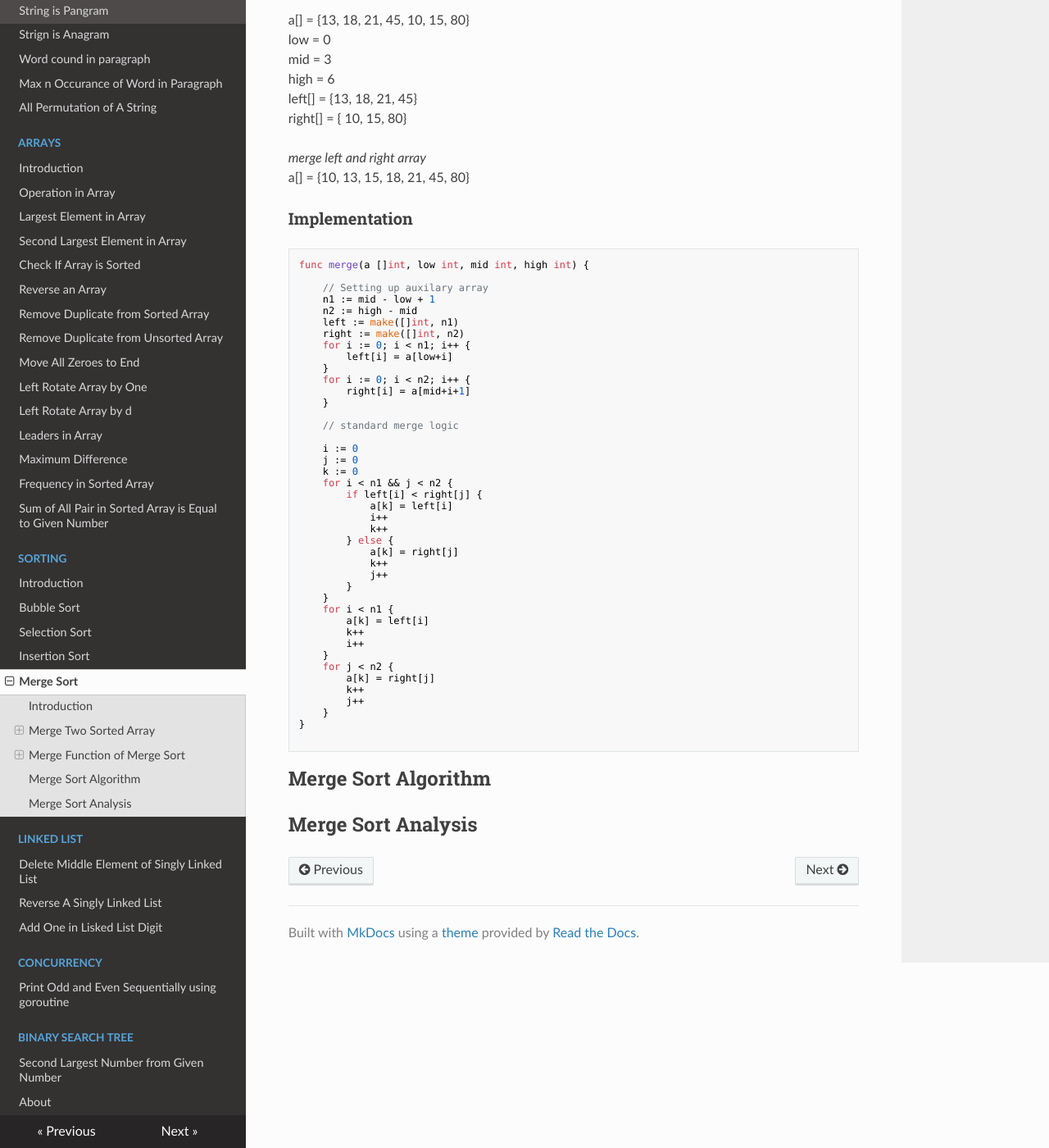
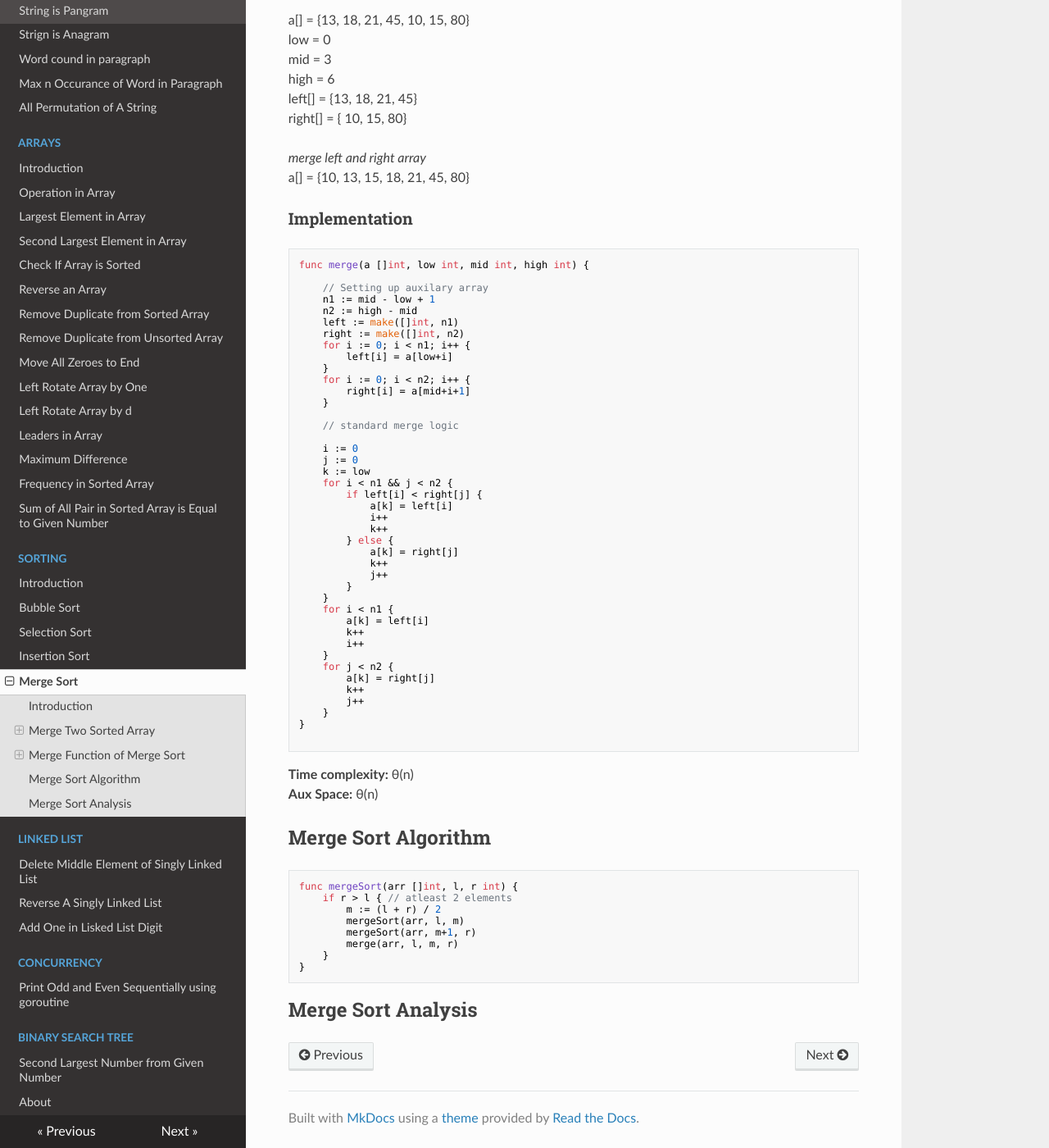
Before and after one commit to prithvipal/golang-dsa, an MkDocs documentation site: the page built from docs/sorting/merge_sort.md, in a window 1280 px wide and 1400 px high, scrolled down 3560 px. Shown: the whole window at 82% size. Built offline with MkDocs 1.6.1, drawn with Linux system fonts in a browser that asks for light colours; nearby versions of some CDN libraries.

Commit message:
merge sort algo

````diff
--- a/docs/sorting/merge_sort.md
+++ b/docs/sorting/merge_sort.md
@@ -192,7 +192,7 @@ func merge(a []int, low int, mid int, high int) {
 
 	i := 0
 	j := 0
-	k := 0
+	k := low
 	for i < n1 && j < n2 {
 		if left[i] < right[j] {
 			a[k] = left[i]
@@ -218,6 +218,19 @@ func merge(a []int, low int, mid int, high int) {
 
 ```
 
+**Time complexity:** &theta;(n) </br>
+**Aux Space:** &theta;(n)
 ## Merge Sort Algorithm
 
+```golang
+func mergeSort(arr []int, l, r int) {
+	if r > l { // atleast 2 elements
+		m := (l + r) / 2
+		mergeSort(arr, l, m)
+		mergeSort(arr, m+1, r)
+		merge(arr, l, m, r)
+	}
+}
+```
+
 ## Merge Sort Analysis
````
